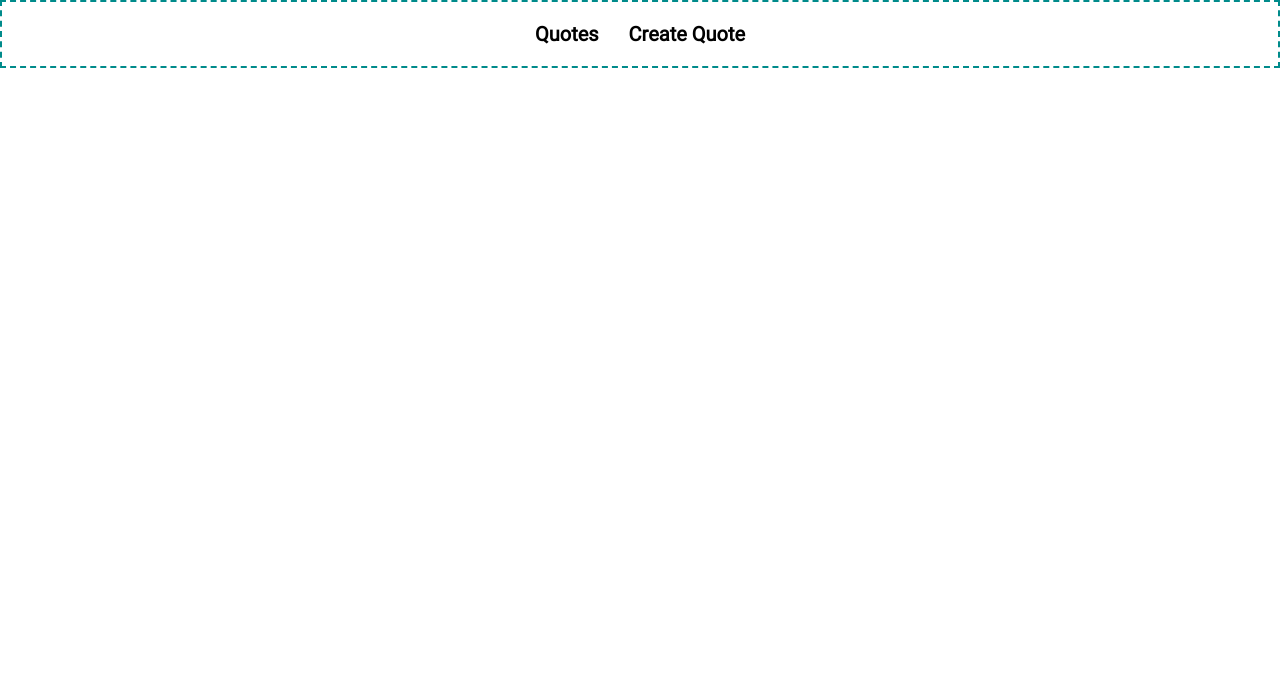
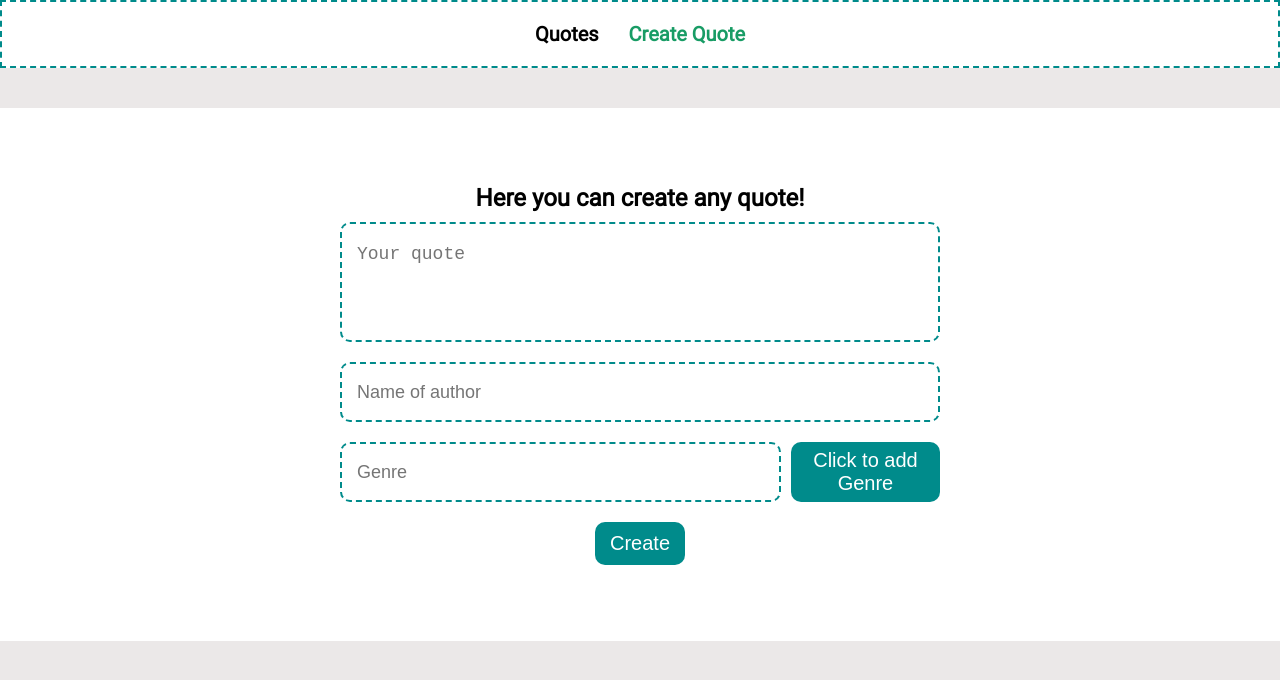
Before and after one commit to AzimAkhmedov/quotes, a Vue app: page /create in a window 1280 px wide. Before the commit this address had no page. Shown: the top 680 px of the page. Built offline with nearby package versions, Linux system fonts and the light colour scheme.

Commit message:
feat: createQuotes & QuoteCard

```diff
--- a/package.json
+++ b/package.json
@@ -12,6 +12,7 @@
   },
   "dependencies": {
     "axios": "^1.5.1",
+    "vee-validate": "^4.11.7",
     "vue": "^3.3.4",
     "vue-router": "^4.2.4"
   },
--- a/src/App.vue
+++ b/src/App.vue
@@ -6,7 +6,7 @@ import { RouterLink, RouterView } from 'vue-router'
   <header>
     <nav>
       <RouterLink to="/">Quotes</RouterLink>
-      <RouterLink to="/about">Create Quote</RouterLink>
+      <RouterLink to="/create">Create Quote</RouterLink>
     </nav>
   </header>
   <RouterView />
@@ -17,27 +17,25 @@ header {
   border: 2px dashed darkcyan;
   padding: 20px 0;
 
+  background-color: #fff;
 }
 
 nav {
   max-width: 1280px;
   margin: 0 auto;
 
-
   display: flex;
   align-items: center;
   justify-content: center;
   gap: 30px;
-
 }
 
 nav a {
   font-weight: bold;
   font-size: 20px;
-
 }
 
 nav a.router-link-exact-active {
-  color: #42b983;
+  color: rgb(24, 156, 101);
 }
 </style>
--- a/src/api/index.js
+++ b/src/api/index.js
@@ -1,9 +1,14 @@
 import instance from './instance'
 
 const api = {
-  createQuote() {},
+  createQuote(quote) {
+    return instance.post('/quotes/', quote).then((res) => res)
+
+  },
   getQuoteById() {},
-  getAllQuotes() {},
+  getAllQuotes() {
+    return instance.get('/quotes/').then((res) => res)
+  },
   updateQuote() {},
   deleteQuote() {}
 }
--- a/src/assets/main.css
+++ b/src/assets/main.css
@@ -13,7 +13,29 @@ a {
 
 body {
   font-family: Roboto;
+  background-color: #ebe8e8;
 }
+
+button {
+  border: none;
+  outline: none;
+  cursor: pointer;
+}
+
+main {
+  padding: 40px 0 0 0;
+}
+
+.container {
+  max-width: 1280px;
+  margin: 0 auto;
+}
+
+.title {
+  font-weight: bold;
+  text-align: center;
+}
+
 @font-face {
   font-family: 'Roboto';
   src: url('Roboto-Regular.ttf');
--- /dev/null
+++ b/src/components/QuoteCard.vue
@@ -0,0 +1,41 @@
+<script setup>
+import { defineProps } from 'vue'
+defineProps({
+    quote: {
+        required: true,
+        type: String,
+    },
+    author: {
+        required: true,
+        type: String,
+    },
+    genres: {
+        required: true,
+        type: Array,
+    },
+    createdAt: {
+        required: true,
+        type: String,
+    },
+    lastEdited: {
+        required: true,
+        type: String,
+    },
+    id: {
+        required: true,
+        type: Number,
+    }
+})
+</script>
+
+<template>
+    <div class="card">
+        <h3>
+            {{ quote }}
+        </h3>
+        <p>{{ author }}</p>
+    </div>
+</template>
+
+
+<style scoped></style>
--- /dev/null
+++ b/src/components/index.js
@@ -0,0 +1 @@
+export { default as QuoteCard } from './QuoteCard.vue'
--- a/src/data.json
+++ b/src/data.json
@@ -1,3 +1,72 @@
 {
-  "quotes": []
+  "quotes": [
+    {
+      "author": "ADASDASD",
+      "quote": "ASDASDASDASD",
+      "genre": "",
+      "createdAt": "05.10.2023, 02:44:47",
+      "lastEdited": "05.10.2023, 02:44:47",
+      "genres": [
+        "123ASD",
+        "123ASDASDASD"
+      ],
+      "id": 1
+    },
+    {
+      "author": "asdad",
+      "quote": "asd",
+      "genre": "",
+      "createdAt": "05.10.2023, 02:46:30",
+      "lastEdited": "05.10.2023, 02:46:30",
+      "genres": [
+        "adasd"
+      ],
+      "id": 2
+    },
+    {
+      "author": "sss",
+      "quote": "sss",
+      "genre": "",
+      "createdAt": "05.10.2023, 03:13:53",
+      "lastEdited": "05.10.2023, 03:13:53",
+      "genres": [
+        "ssss"
+      ],
+      "id": 3
+    },
+    {
+      "author": "aaa",
+      "quote": "aaa",
+      "genre": "",
+      "createdAt": "05.10.2023, 03:14:20",
+      "lastEdited": "05.10.2023, 03:14:20",
+      "genres": [
+        "aaaa"
+      ],
+      "id": 4
+    },
+    {
+      "author": "asdasd",
+      "quote": "asdasdasd",
+      "genre": "",
+      "createdAt": "05.10.2023, 03:43:45",
+      "lastEdited": "05.10.2023, 03:43:45",
+      "genres": [
+        "asdasd"
+      ],
+      "id": 5
+    },
+    {
+      "author": "Oogway Master",
+      "quote": "You are to concermed with what was and what will be.Here is a saying. Yesterday is history, Tomorrow is a mystery, but today is a gift. That is why it is called the present.",
+      "genre": "",
+      "createdAt": "05.10.2023, 03:47:40",
+      "lastEdited": "05.10.2023, 03:47:40",
+      "genres": [
+        "Fantasy",
+        "Kung-fu"
+      ],
+      "id": 6
+    }
+  ]
 }
--- a/src/router/index.js
+++ b/src/router/index.js
@@ -1,5 +1,6 @@
 import { createRouter, createWebHistory } from 'vue-router'
 import { CreateQuoteView, QuotesView } from '../views'
+
 const router = createRouter({
   history: createWebHistory(import.meta.env.BASE_URL),
   routes: [
--- a/src/views/CreateQuoteView.vue
+++ b/src/views/CreateQuoteView.vue
@@ -1,7 +1,191 @@
+<script setup>
+import { useForm, Field, Form } from 'vee-validate'
+import { ref } from 'vue'
+import api from '../api';
+
+const { defineInputBinds, values, setFieldValue, meta, validate } = useForm({
+  initialValues: {
+    author: '',
+    quote: '',
+    genre: ""
+  },
+})
+
+const author = defineInputBinds('author')
+const quote = defineInputBinds('quote')
+const genre = defineInputBinds('genre')
+
+const genres = ref([])
+
+const validateQuote = (quote) => !(quote.length && quote.trim().length) ? "Quote is required" : true
+const validateAuthorName = (name) => {
+  if (!(name && name.trim())) {
+    return 'Author`s name is required'
+  }
+  if (name.match(/(\d+)/)) {
+    return 'Name of author cant consist of numbers'
+  }
+  return true
+}
+const validateGenreName = () => {
+  if (!genres.value.length) {
+    return 'Tag at least 1 genre'
+  }
+  return true
+}
+const handleAddGenre = () => {
+  if (genre.value.value.length === 0) {
+    alert('You need to fill genre name')
+    return;
+  }
+  if (genres.value.find((e) => e === genre.value.value)) {
+    alert('You already wrote such tag')
+    return;
+  }
+
+  genres.value.push(genre.value.value)
+  setFieldValue('genre', '')
+}
+const handleDeleteGenre = (genre) => {
+  genres.value = genres.value.filter(e => e !== genre)
+}
+const onSubmit = (e) => {
+  const time = new Date().toLocaleString()
+
+  api.createQuote({
+    ...values,
+    createdAt: time,
+    lastEdited: time,
+    genres: genres.value
+  }).then(res => {
+    if (res.statusText == 'Created') {
+      alert("Your quote has been created! Go to home page and find it")
+    }
+  })
+}
+</script>
 <template>
-  <div class="about">
-
-  </div>
+  <main class="container">
+    <Form name="createQuote" :on-submit="onSubmit" class="quote-form">
+      <h2 class="title">Here you can create any quote!</h2>
+      <Field name="quote" v-slot="{ field, errorMessage }" :rules="validateQuote" type="text" v-bind="quote">
+        <textarea class="field quote" required placeholder="Your quote" type="text" v-bind="field" name="quote" />
+        <p class="error">{{ errorMessage }}</p>
+      </Field>
+      <Field name="author" v-slot="{ field, errorMessage }" :rules="validateAuthorName" type="text" v-bind="author">
+        <input class="field" placeholder="Name of author" type="text" v-bind="field" name="author" />
+        <p class="error">{{ errorMessage }}</p>
+      </Field>
+      <Field name="genre" v-slot="{ field, errorMessage }" :rules="validateGenreName" type="text" v-bind="genre">
+        <div class="genre-field">
+          <input class="field genre-inp" :value="genre.value" placeholder="Genre" @keyup.enter="handleAddGenre"
+            type="text" v-bind="field" name="genre" />
+          <button type="button" class="btn genre-btn" @click="handleAddGenre">Click to add Genre</button>
+        </div>
+        <ul class="genre-list">
+          <li v-for="(gen, i) in genres" :key="i">{{ gen }} <button type="button" @click="handleDeleteGenre(gen)"
+              class="btn genre-delete">x</button></li>
+        </ul>
+      </Field>
+      <button class="btn create" v-bind="meta.valid" type="submit">Create</button>
+    </Form>
+  </main>
 </template>
 
-<style></style>
+<style scoped>
+.quote-form {
+  min-height: calc(100vh / 1.5);
+  background-color: #fff;
+
+  display: flex;
+  align-items: center;
+  justify-content: center;
+  flex-direction: column;
+  gap: 10px;
+
+  padding: 40px 20px;
+}
+
+.field {
+  width: 100%;
+  max-width: 600px;
+  height: 60px;
+  border: 2px dashed darkcyan;
+  font-size: 18px;
+  padding: 20px 15px;
+
+  border-radius: 10px;
+
+  transition: .3s;
+}
+
+.quote {
+  height: 120px;
+  resize: none;
+}
+
+.btn {
+  border-radius: 10px;
+  padding: 0 15px;
+
+  color: #fff;
+  background-color: darkcyan;
+}
+
+.field:focus {
+  outline: none;
+  border: 2px dashed rgb(113, 139, 0);
+}
+
+.genre-inp {
+  flex-grow: 1;
+}
+
+.genre-field {
+  width: 100%;
+  height: 60px;
+  max-width: 600px;
+
+  display: flex;
+  align-items: center;
+  gap: 10px;
+}
+
+.genre-btn {
+  height: 100%;
+
+  padding: 0 15px;
+  border-radius: 10px;
+
+  background-color: darkcyan;
+  color: #fff;
+
+  font-size: 20px;
+}
+
+.genre-list {
+  list-style: none;
+
+  width: 100%;
+  max-width: 600px;
+}
+
+.genre-list li {
+  display: flex;
+  justify-content: space-between;
+
+  padding-top: 10px;
+
+  font-weight: bolder;
+}
+
+.create {
+  padding: 10px 15px;
+  font-size: 20px;
+}
+
+
+.error {
+  color: red;
+}
+</style>
--- a/src/views/QuotesView.vue
+++ b/src/views/QuotesView.vue
@@ -1,8 +1,21 @@
 <script setup>
+import { onMounted, ref } from 'vue'
+import { QuoteCard } from '../components'
+import api from '../api'
+
+const data = ref([])
+onMounted(() => {
+  api.getAllQuotes().then((res) => {
+    console.log(res.data)
+    data.value = res.data
+  })
+})
 </script>
 
 <template>
   <main>
-
+    <h2 class="title">Quotes for you</h2>
+    <QuoteCard v-for="(e, i) in data" :author="e.author" :genres="e.genres" :last-edited="e.lastEdited" :id="e.id"
+      :created-at="e.createdAt" :quote="e.quote" :key="e.id" />
   </main>
 </template>
```
Also changed, not shown: src/components/TextInput.vue (added), 1 other file (tests, documents, lock files or other folders).
